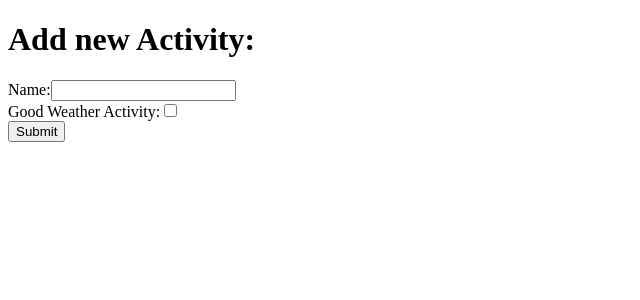
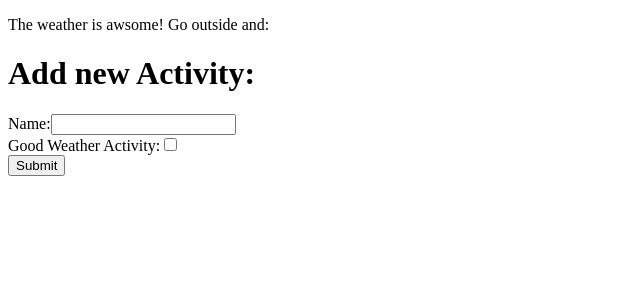
Before and after one commit to danielenrriques2001/weather-App, a React (Create React App) app: page / in a window 1280 px wide. Shown: the top 300 px of the page, without its empty margins (0-640 px from the left). Built offline with nearby package versions, Linux system fonts and the light colour scheme.

Commit message:
adding heding to list component

```diff
--- a/src/App.js
+++ b/src/App.js
@@ -54,8 +54,10 @@ function App() {
   return(
 
   <>
+
     <List
-    filteredElements={filteredElements}/>
+    filteredElements={filteredElements}
+    isGoodWeather= {isGoodWeather}/>
 
     <Form
     onAddActivity={onAddActivity}
--- a/src/components/List/List.js
+++ b/src/components/List/List.js
@@ -1,9 +1,11 @@
 import React from 'react'
 import ListElement from './ListElement/ListElement'
 
-const List = ({filteredElements}) => {
+const List = ({filteredElements, isGoodWeather}) => {
   return (
     <>
+      <p>{isGoodWeather === true ? "The weather is awsome! Go outside and:" : "Bad weather outside! Hers what you can do now:"}</p>
+
       { filteredElements.map((e) => {
       return(
         <ListElement
```
